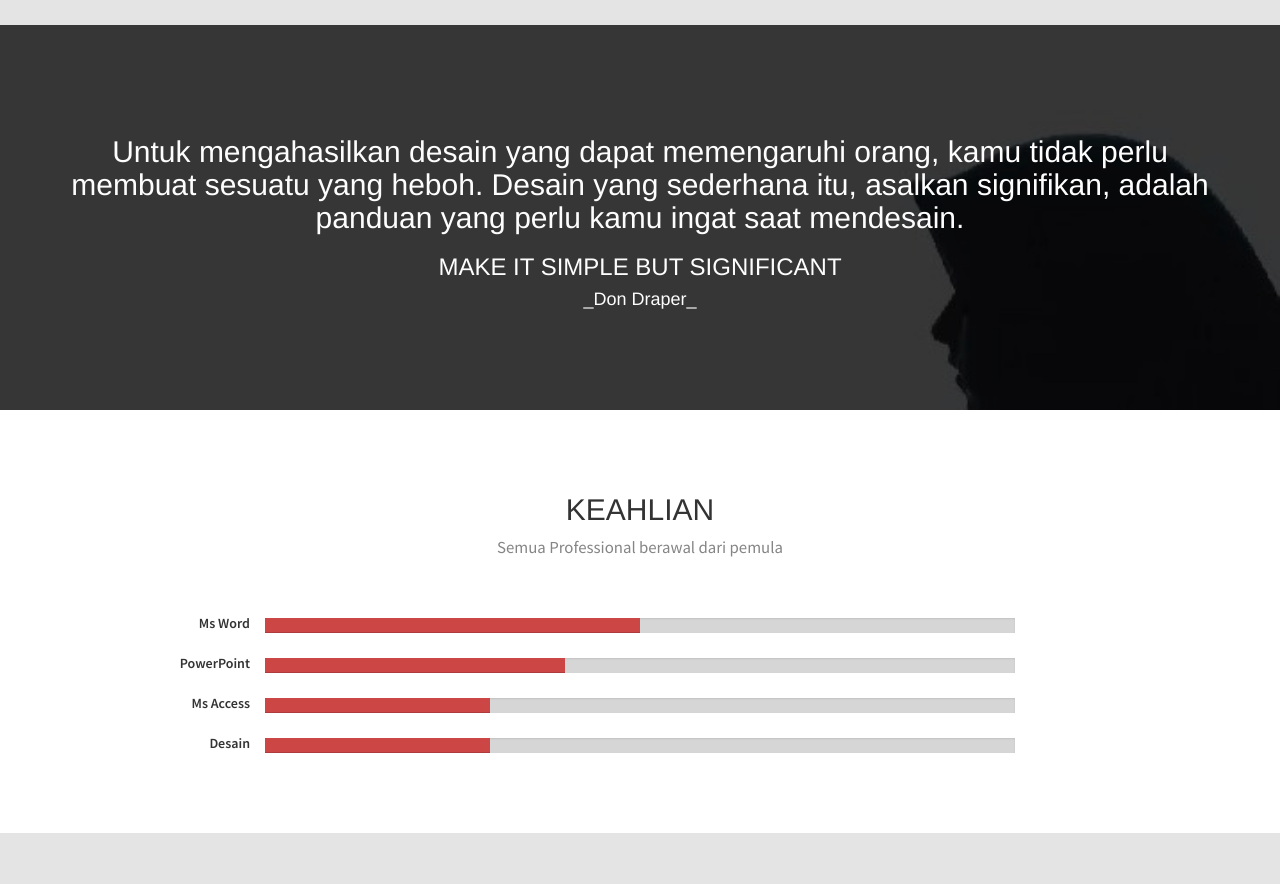
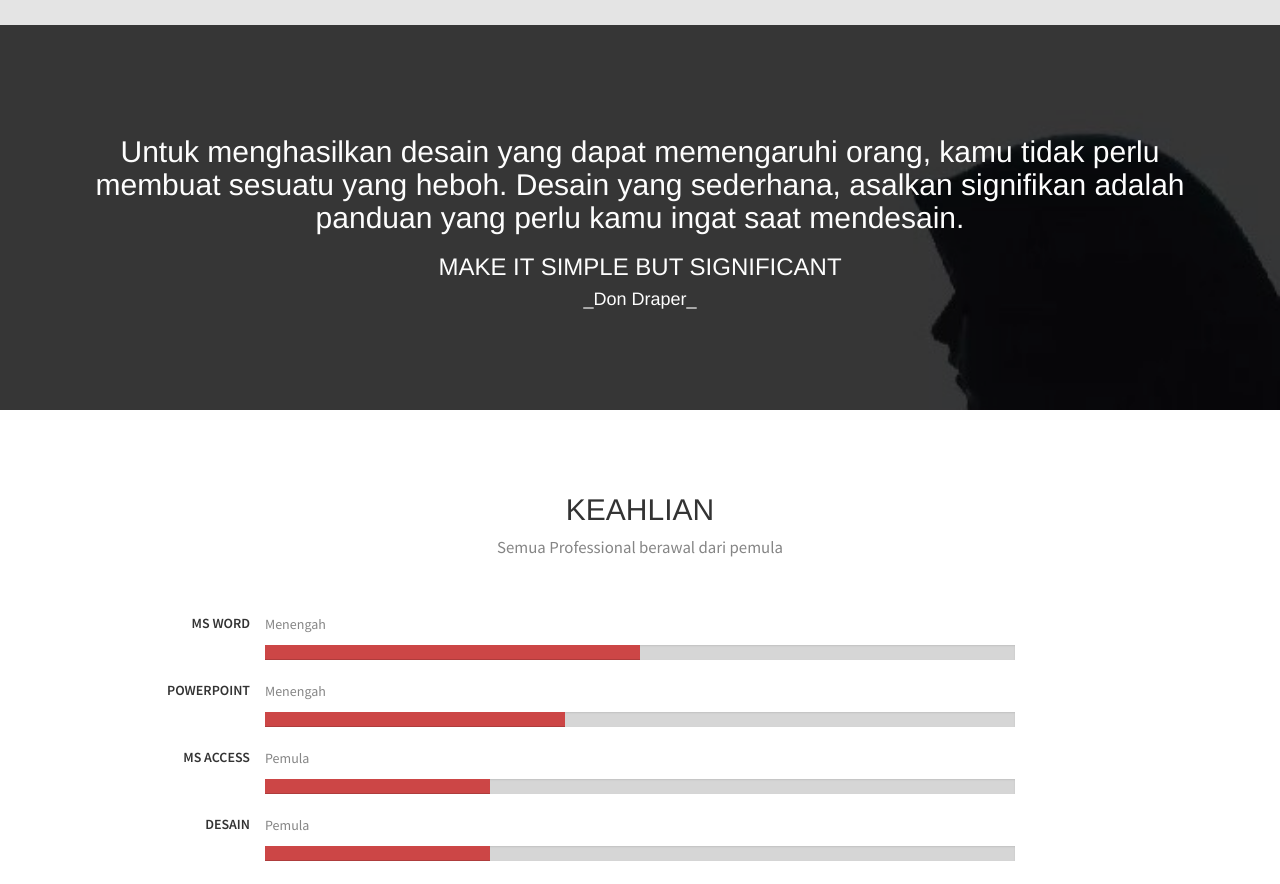
Before and after one commit to ginagustiani/ginagustiani.github.io, a plain HTML site: page index.html in a window 1280 px wide. Shown: the part 1940-2824 px from the top of the page. Drawn offline with Linux system fonts and the light colour scheme.

Commit message:
first commit

```diff
--- a/index.html
+++ b/index.html
@@ -11,6 +11,7 @@
     <!--[if lt IE 9]>
     <meta http-equiv="X-UA-Compatible" content="IE=edge,chrome=1">
     <![endif]-->
+    <link rel="icon" href="images/logo.jpg">
     <title>CV WEB GINA GUSTIANI</title>
     <meta name="description" content="">
     <meta name="author" content="WebThemez">
@@ -130,7 +131,7 @@
     <section id="quote" class="bg-parlex">
         <div class="parlex-back">
             <div class="container secPad text-center">
-				<h2>Untuk mengahasilkan desain yang dapat memengaruhi orang, kamu tidak perlu membuat sesuatu yang heboh. Desain yang sederhana itu, asalkan signifikan, adalah panduan yang perlu kamu ingat saat mendesain.</h2>
+				<h2>Untuk menghasilkan desain yang dapat memengaruhi orang, kamu tidak perlu membuat sesuatu yang heboh. Desain yang sederhana, asalkan signifikan adalah panduan yang perlu kamu ingat saat mendesain.</h2>
                 <h3>MAKE IT SIMPLE BUT SIGNIFICANT</h3>
                 <h4> _Don Draper_</h4>
             </div>
@@ -148,18 +149,20 @@
             </div>
                 <div>
                     <div class="row">
-                        <div class="col-md-2 skilltitle">Ms Word</div>
+                        <div class="col-md-2 skilltitle">MS WORD</div>
                         <div class="col-md-8">
+                            <P>Menengah</P>
                             <div class="progress">
                                 <div class="progress-bar" role="progressbar" aria-valuenow="50" aria-valuemin="0" aria-valuemax="100" style="width: 50%;">
-                                    <span class="sr-only">50% Complete</span>
+                                    <span class="sr-only">50% Complete </span>
                                 </div>
                             </div>
                         </div>
                     </div>
                     <div class="row">
-                        <div class="col-md-2 skilltitle">PowerPoint</div>
+                        <div class="col-md-2 skilltitle">POWERPOINT</div>
                         <div class="col-md-8">
+                            <p>Menengah</p>
                             <div class="progress">
                                 <div class="progress-bar" role="progressbar" aria-valuenow="40" aria-valuemin="0" aria-valuemax="100" style="width: 40%;">
                                     <span class="sr-only">40% Complete</span>
@@ -168,8 +171,9 @@
                         </div>
                     </div>
                     <div class="row">
-                        <div class="col-md-2 skilltitle">Ms Access</div>
+                        <div class="col-md-2 skilltitle"> MS ACCESS</div>
                         <div class="col-md-8">
+                            <p>Pemula</p>
                             <div class="progress">
                                 <div class="progress-bar" role="progressbar" aria-valuenow="30" aria-valuemin="0" aria-valuemax="100" style="width: 30%;">
                                     <span class="sr-only">30% Complete</span>
@@ -178,8 +182,9 @@
                         </div>
                     </div>
                     <div class="row">
-                        <div class="col-md-2 skilltitle">Desain</div>
+                        <div class="col-md-2 skilltitle">DESAIN</div>
                         <div class="col-md-8">
+                            <p>Pemula</p>
                             <div class="progress">
                                 <div class="progress-bar" role="progressbar" aria-valuenow="30" aria-valuemin="0" aria-valuemax="100" style="width: 30%;">
                                     <span class="sr-only">30% Complete</span>
@@ -468,17 +473,7 @@
             <!--CLEAR FLOATS-->
         </div>
     </footer>
-    <!--/.page-section-->
-    <section class="copyright">
-        <div class="container">
-            <div class="row">
-                <div class="col-sm-12 text-center">
-                    Copyright 2014 | All Rights Reserved  -- Template by <a href="http://webThemez.com">WebThemez.com</a>
-                </div>
-            </div>
-            <!-- / .row -->
-        </div>
-    </section>
+
     <a href="#top" class="topHome"><i class="fa fa-chevron-up fa-2x"></i></a>
 
     <!--[if lte IE 8]><script src="//ajax.googleapis.com/ajax/libs/jquery/1.11.0/jquery.min.js"></script><![endif]-->
```
Also changed, not shown: images/logo.jpg (added).
